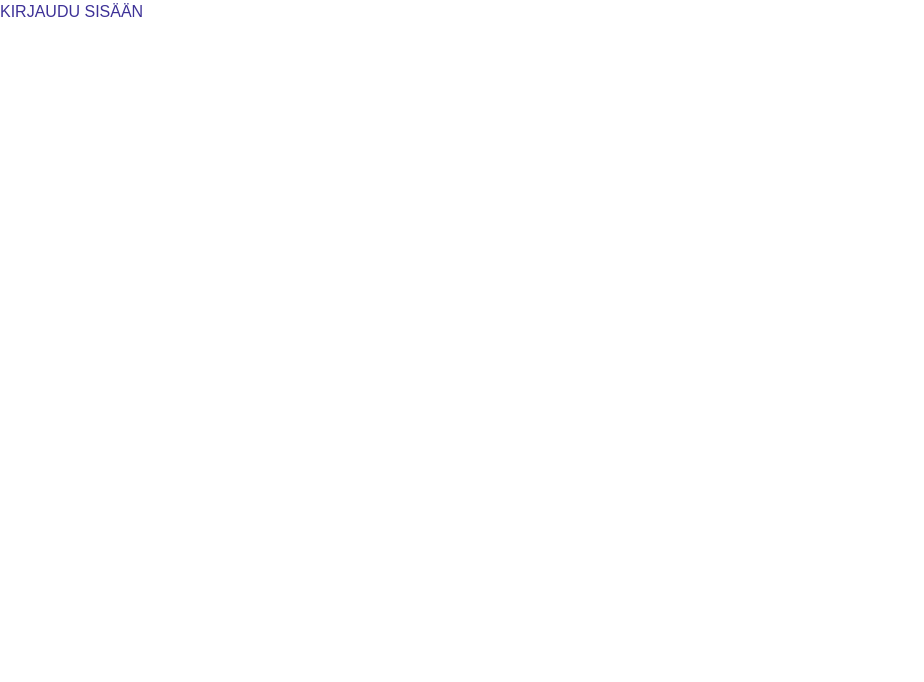
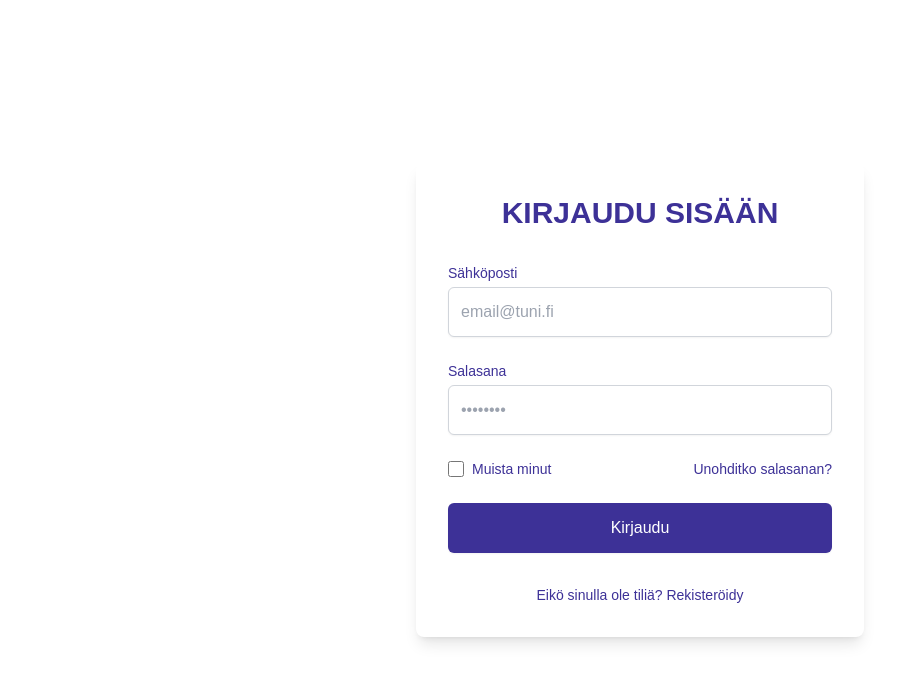
Before and after one commit to DeeGeeh/tuni-deitti, a Next.js app: page /login in a window 1280 px wide. Shown: the top 682 px of the page, without its empty margins (0-924 px from the left). Built offline with nearby package versions, Linux system fonts and the light colour scheme.

Commit message:
Add: login page (only frontend)

```diff
--- a/app/login/page.tsx
+++ b/app/login/page.tsx
@@ -1,9 +1,146 @@
-// Login page
+// app/login/page.tsx
+"use client";
 
-export default function loginPage() {
-    return (
-        <div>
-            <p> KIRJAUDU SISÄÄN </p>
+import React, { useState, FormEvent } from "react";
+import Link from "next/link";
+
+export default function LoginPage() {
+  const [email, setEmail] = useState<string>("");
+  const [password, setPassword] = useState<string>("");
+  const [error, setError] = useState<string>("");
+  const [isLoading, setIsLoading] = useState<boolean>(false);
+
+  const handleSubmit = async (e: FormEvent<HTMLFormElement>) => {
+    e.preventDefault();
+    setError("");
+
+    if (!email || !password) {
+      setError("Ole hyvä ja täytä kaikki kentät");
+      return;
+    }
+
+    try {
+      setIsLoading(true);
+
+      // TODO: AUTH LOGIIKKA TÄNNE
+      // Esimerkki: const response = await signIn(email, password);
+
+      console.log("Logging in with:", email);
+
+      // Simulate API call
+      await new Promise((resolve) => setTimeout(resolve, 1000));
+
+      // Navigate to swipe app after successful login
+      // router.push("/???????");
+    } catch (err: any) {
+      setError("Kirjautuminen epäonnistui. Tarkista sähköposti ja salasana.");
+      console.error(err);
+    } finally {
+      setIsLoading(false);
+    }
+  };
+
+  return (
+    <div className="min-h-screen flex items-center justify-center bg-background">
+      <div className="w-full max-w-md p-8 space-y-8 bg-white rounded-lg shadow-lg">
+        <div className="text-center">
+          <h1 className="text-3xl font-bold text-tuni-blue">KIRJAUDU SISÄÄN</h1>
         </div>
-    );
+
+        {error && (
+          <div className="p-3 bg-red-100 border border-red-400 text-red-700 rounded">
+            {error}
+          </div>
+        )}
+
+        <form className="mt-8 space-y-6" onSubmit={handleSubmit}>
+          <div>
+            <label
+              htmlFor="email"
+              className="block text-sm font-medium text-foreground"
+            >
+              Sähköposti
+            </label>
+            <input
+              id="email"
+              name="email"
+              type="email"
+              required
+              className="mt-1 block w-full rounded-md border border-gray-300 p-3 shadow-sm focus:border-tuni-blue focus:ring focus:ring-tuni-blue/20"
+              placeholder="email@tuni.fi"
+              value={email}
+              onChange={(e) => setEmail(e.target.value)}
+            />
+          </div>
+
+          <div>
+            <label
+              htmlFor="password"
+              className="block text-sm font-medium text-foreground"
+            >
+              Salasana
+            </label>
+            <input
+              id="password"
+              name="password"
+              type="password"
+              required
+              className="mt-1 block w-full rounded-md border border-gray-300 p-3 shadow-sm focus:border-tuni-blue focus:ring focus:ring-tuni-blue/20"
+              placeholder="••••••••"
+              value={password}
+              onChange={(e) => setPassword(e.target.value)}
+            />
+          </div>
+
+          <div className="flex items-center justify-between">
+            <div className="flex items-center">
+              <input
+                id="remember-me"
+                name="remember-me"
+                type="checkbox"
+                className="h-4 w-4 rounded border-gray-300 text-tuni-blue focus:ring-tuni-blue"
+              />
+              <label
+                htmlFor="remember-me"
+                className="ml-2 block text-sm text-foreground"
+              >
+                Muista minut
+              </label>
+            </div>
+
+            <div className="text-sm">
+              <Link
+                href="/?????" // TODO: REITTI TÄLLE
+                className="text-tuni-blue hover:text-tuni-blue/80"
+              >
+                Unohditko salasanan?
+              </Link>
+            </div>
+          </div>
+
+          <div>
+            <button
+              type="submit"
+              disabled={isLoading}
+              className="w-full flex justify-center py-3 px-4 border border-transparent rounded-md shadow-sm text-white bg-tuni-blue hover:bg-tuni-blue/90 focus:outline-none focus:ring-2 focus:ring-offset-2 focus:ring-tuni-blue disabled:opacity-50"
+            >
+              {isLoading ? "Kirjaudutaan..." : "Kirjaudu"}
+            </button>
+          </div>
+        </form>
+
+        <div className="text-center mt-4">
+          <p className="text-sm text-foreground/70">
+            Eikö sinulla ole tiliä?{" "}
+            <Link
+              href="/?????" // TODO: REITTI TÄLLE
+              className="text-tuni-blue hover:text-tuni-blue/80 font-medium"
+            >
+              Rekisteröidy
+            </Link>
+          </p>
+        </div>
+      </div>
+    </div>
+  );
 }
```
